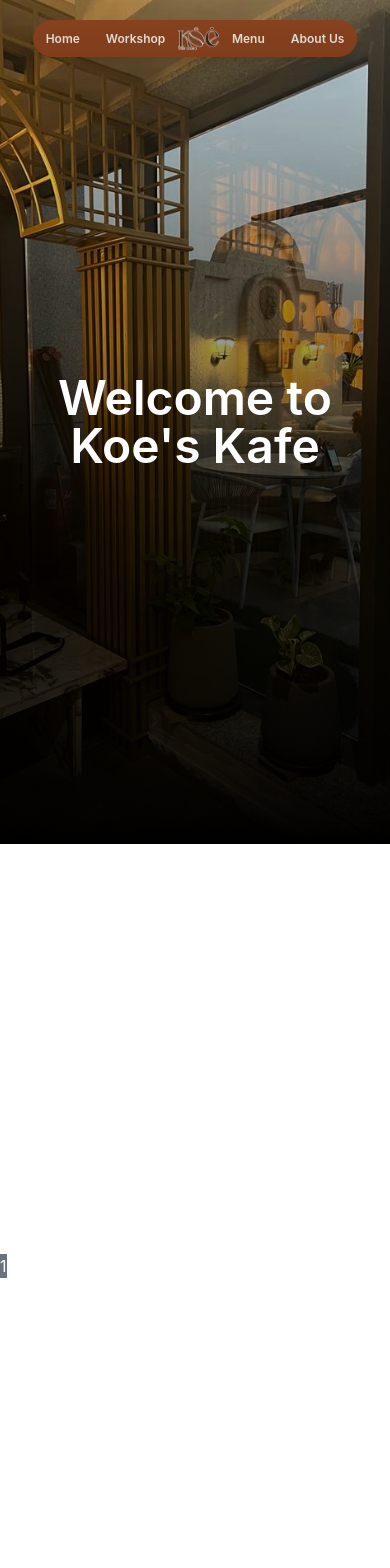
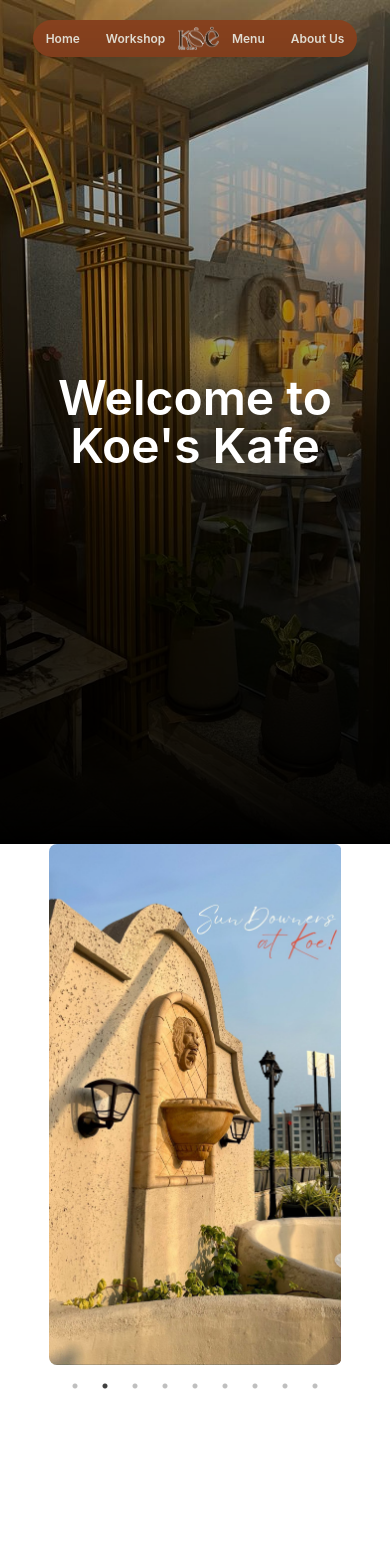
Before and after one commit to keya1331/Koe-s-Cafe-GWOC-24, a React (Create React App) app: page / in a window 390 px wide. Shown: the top 1568 px of the page. After the commit the page ends 1396 px from the top, so only its background shows below. Built offline with nearby package versions, Linux system fonts and the light colour scheme.

Commit message:
Working Sliders

```diff
--- a/package.json
+++ b/package.json
@@ -20,7 +20,9 @@
     "react-router-hash-link": "^2.4.3",
     "react-scripts": "5.0.1",
     "react-scroll": "^1.9.0",
+    "react-slick": "^0.29.0",
     "react-spring": "^9.7.3",
+    "slick-carousel": "^1.8.1",
     "tw-elements-react": "^1.0.0-alpha2",
     "web-vitals": "^2.1.4"
   },
--- a/src/App.js
+++ b/src/App.js
@@ -99,7 +99,9 @@
 
         </div>
 
-          <div className='pt-[800px] z-10' id='home'>
+          <div className='pt-[800px]'></div>
+
+          <div className='z-10' id='home'>
             <Home />
           </div>
 
@@ -137,9 +139,9 @@
               <MSlider></MSlider>
             </div>
 
-            <div id='MMenu' className="MMenu h-[50%]">
+            {/* <div id='MMenu' className="MMenu h-[50%]">
               <MMenu></MMenu>
-            </div>
+            </div> */}
 
           </div>
 
--- a/src/Components/Header.jsx
+++ b/src/Components/Header.jsx
@@ -14,7 +14,7 @@
 
 export default function Header() {
   return (
-    <nav className='fixed font-bold flex justify-center items-center text-beige text-2xl pt-4 w-full'>
+    <nav className='fixed top-4 z-50 left-0 font-bold flex justify-center items-center text-beige text-2xl pt-4 w-full'>
       <ul className='py-3 px-12 flex flex-row items-center justify-center bg-coffee rounded-full gap-10 shadow-xl'>
         <MenuItem text='HOME' to='/#home' />
         <MenuItem text='WORKSHOP' to='/#workshop'/>
--- a/src/Components/MSlider.jsx
+++ b/src/Components/MSlider.jsx
@@ -1,84 +1,52 @@
-import React, { useState, useEffect } from 'react';
+import React, { useEffect, useRef } from 'react';
+import Slider from 'react-slick';
+import 'slick-carousel/slick/slick.css';
+import 'slick-carousel/slick/slick-theme.css';
 
-const MSlider = () => {
-  const [currentSlide, setCurrentSlide] = useState(0);
-  const [totalSlides, setTotalSlides] = useState(10);
-  const slidesPerPage = 1;
+export default function MSlider() {
+  const sliderRef = useRef(null);
 
-  const showSlide = (index) => {
-    setCurrentSlide(index);
+  const settings = {
+    dots: true,
+    infinite: true,
+    speed: 500,
+    slidesToShow: 1,
+    slidesToScroll: 1,
   };
 
-  const prevSlide = () => {
-    showSlide((currentSlide - 1 + totalSlides) % totalSlides);
-  };
-
-  const nextSlide = () => {
-    showSlide((currentSlide + 1) % totalSlides);
-  };
+  const images = [
+    './Images/1.jpeg',
+    './Images/2.jpeg',
+    './Images/3.jpeg',
+    './Images/4.jpeg',
+    './Images/5.jpeg',
+    './Images/6.jpeg',
+    './Images/7.jpeg',
+    './Images/8.jpeg',
+    './Images/9.jpeg',
+  ];
 
   useEffect(() => {
     const interval = setInterval(() => {
-      nextSlide();
+      if (sliderRef.current) {
+        sliderRef.current.slickNext();
+      }
     }, 5000);
 
     return () => clearInterval(interval);
-  }, [currentSlide]);
-
-  useEffect(() => {
-    const handleResize = () => {
-      const width = window.innerWidth;
-      setTotalSlides(width < 768 ? 1 : 10);
-    };
-
-    handleResize();
-
-    window.addEventListener('resize', handleResize);
-
-    return () => window.removeEventListener('resize', handleResize);
   }, []);
 
-  const slideWidth = 100 / totalSlides;
-
   return (
-    <div className="pt-4 photoshow-slideshow relative overflow-hidden h-screen mx-auto">
-      <div
-        className="photoshow-slides flex gap-4 transition-transform duration-500 ease-in-out"
-        style={{ transform: `translateX(${-currentSlide * slideWidth}%)` }}
-      >
-        {[...Array(totalSlides)].map((_, index) => (
-          <div key={index} className="photoshow-slide min-w-[25%]">
-            <img
-              src={`Images/${index + 1}.jpeg`}
-              alt={`Pottery ${index + 1}`}
-              className="h-full w-full object-cover"
-            />
-          </div>
-        ))}
-      </div>
-      <div className="absolute bottom-0">
-        <button onClick={prevSlide} className="bg-gray-500 text-white p-1 mx-1">
-          &lt;
-        </button>
-        <button onClick={nextSlide} className="bg-gray-500 text-white p-1 mx-1">
-          &gt;
-        </button>
-      </div>
-      <div className="absolute inset-y-0 left-0 flex items-center">
-        {[...Array(totalSlides)].map((_, index) => (
-          <button
-            key={index}
-            onClick={() => showSlide(index)}
-            className={`bg-gray-500 text-white${
-              currentSlide === index ? ' opacity-50' : ''
-            }`}
-          >
-            {index + 1}
-          </button>
-        ))}
+    <div className="w-3/4 mx-auto">
+      <div className="max-w-full">
+        <Slider ref={sliderRef} {...settings}>
+          {images.map((image, index) => (
+            <div key={index} className="rounded-lg overflow-hidden">
+              <img className="w-full" src={image} alt={`Slide ${index + 1}`} />
+            </div>
+          ))}
+        </Slider>
       </div>
     </div>
   );
-};
-
-export default MSlider;
+}
--- a/src/Components/Slider.jsx
+++ b/src/Components/Slider.jsx
@@ -1,60 +1,52 @@
-import React, { useState, useEffect } from 'react';
+import React, { useEffect, useRef } from 'react';
+import Slider from 'react-slick';
+import 'slick-carousel/slick/slick.css';
+import 'slick-carousel/slick/slick-theme.css';
 
-const Slider = () => {
-  const [currentSlide, setCurrentSlide] = useState(0);
-  const [totalSlides, setTotalSlides] = useState(10);
-  const slidesPerPage = 4;
+export default function MSlider() {
+  const sliderRef = useRef(null);
 
-  const showSlide = (index) => {
-    const slides = document.querySelector('.photoshow-slides');
-
-    if (index < 0) {
-      setCurrentSlide(totalSlides - slidesPerPage);
-    } else if (index >= totalSlides - slidesPerPage + 1) {
-      setCurrentSlide(0);
-    } else {
-      setCurrentSlide(index);
-    }
-
-    slides.style.transform = `translateX(${-currentSlide * (100 / slidesPerPage)}%)`;
+  const settings = {
+    dots: true,
+    infinite: true,
+    speed: 500,
+    slidesToShow: 4,
+    slidesToScroll: 1,
   };
 
-  const prevSlide = () => {
-    showSlide(currentSlide - 1);
-  };
-
-  const nextSlide = () => {
-    showSlide(currentSlide + 1);
-  };
-
-  document.onkeydown = (e) => {
-    if (e.keyCode === 37) {
-      prevSlide();
-    } else if (e.keyCode === 39) {
-      nextSlide();
-    }
-  };
+  const images = [
+    './Images/1.jpeg',
+    './Images/2.jpeg',
+    './Images/3.jpeg',
+    './Images/4.jpeg',
+    './Images/5.jpeg',
+    './Images/6.jpeg',
+    './Images/7.jpeg',
+    './Images/8.jpeg',
+    './Images/9.jpeg',
+  ];
 
   useEffect(() => {
     const interval = setInterval(() => {
-      nextSlide();
+      if (sliderRef.current) {
+        sliderRef.current.slickNext();
+      }
     }, 5000);
 
     return () => clearInterval(interval);
-  }, [currentSlide]);
-
+  }, []);
 
   return (
-    <div className="mt-40 mb-20 photoshow-slideshow relative overflow-hidden mx-auto z-0">
-      <div className="photoshow-slides flex gap-4 transition-transform duration-500 ease-in-out z-0">
-        {[...Array(totalSlides)].map((_, index) => (
-          <div key={index} className="photoshow-slide min-w-[25%]">
-            <img src={`Images/${index + 1}.jpeg`} alt={`Pottery ${index + 1}`} className="h-[90vh] w-full object-cover z-0" />
-          </div>
-        ))}
+    <div className="w-[90%] mx-auto mt-32 z-0">
+      <div>
+        <Slider ref={sliderRef} {...settings}>
+          {images.map((image, index) => (
+            <div key={index} className="overflow-hidden">
+              <img className="h-[650px]" src={image} alt={`Slide ${index + 1}`} />
+            </div>
+          ))}
+        </Slider>
       </div>
     </div>
   );
-};
-
-export default Slider;
+}
```
Also changed, not shown: 1 other file (tests, documents, lock files or other folders).
